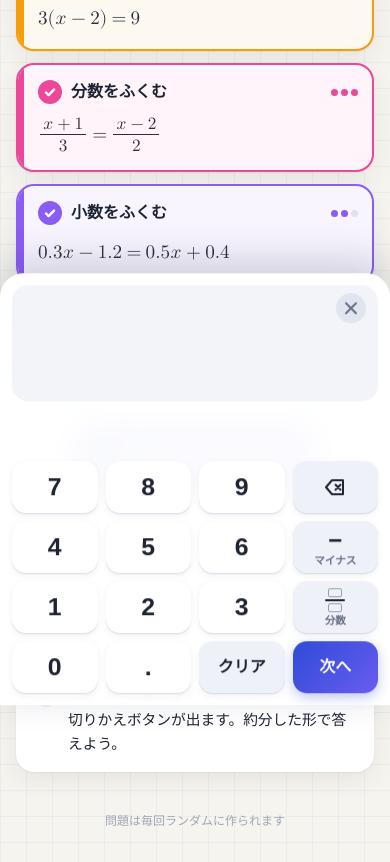
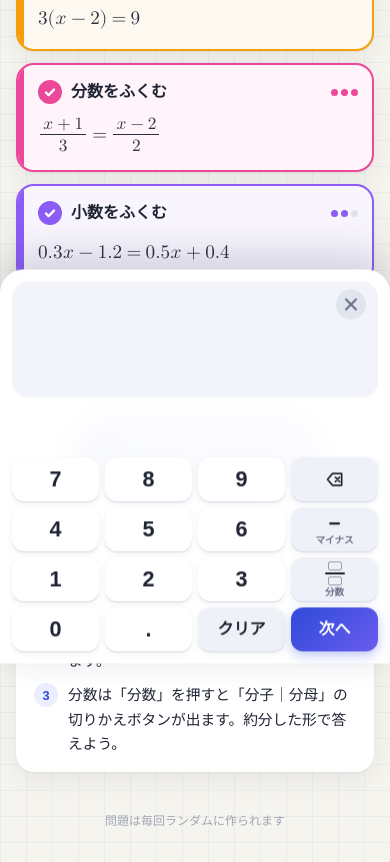
Before and after one commit to yuusuke5528/equation-training, a plain HTML site: page index.html in a window 390 px wide. Shown: the part 614-1476 px from the top of the page. Drawn offline with Linux system fonts and the light colour scheme; a web font is replaced by a local one.

Commit message:
Add files via upload

```diff
--- a/index.html
+++ b/index.html
@@ -235,7 +235,11 @@ footer{max-width:760px;margin:0 auto;padding:0 16px 30px;font-size:.75rem;color:
   .peq{font-size:1.5rem}
   .xeq,.ans .math{font-size:1.45rem}
   .hero h2{font-size:1.4rem}
-  .k{height:52px}
+  .k{height:44px;border-radius:12px;font-size:1.35rem}
+  .k .kmain{font-size:1.3rem}
+  .k .kcap{font-size:.6rem;margin-top:2px}
+  .k svg{width:20px;height:20px}
+  .kgrid{gap:6px}
   .kpv-ans{font-size:1.8rem}
 }
 @media (prefers-reduced-motion:reduce){*{animation:none!important;transition:none!important}}
```
